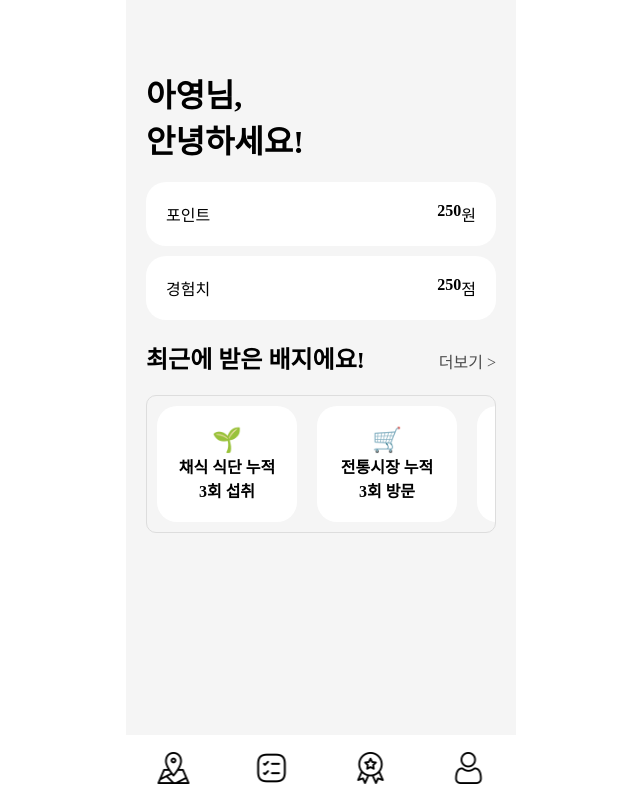
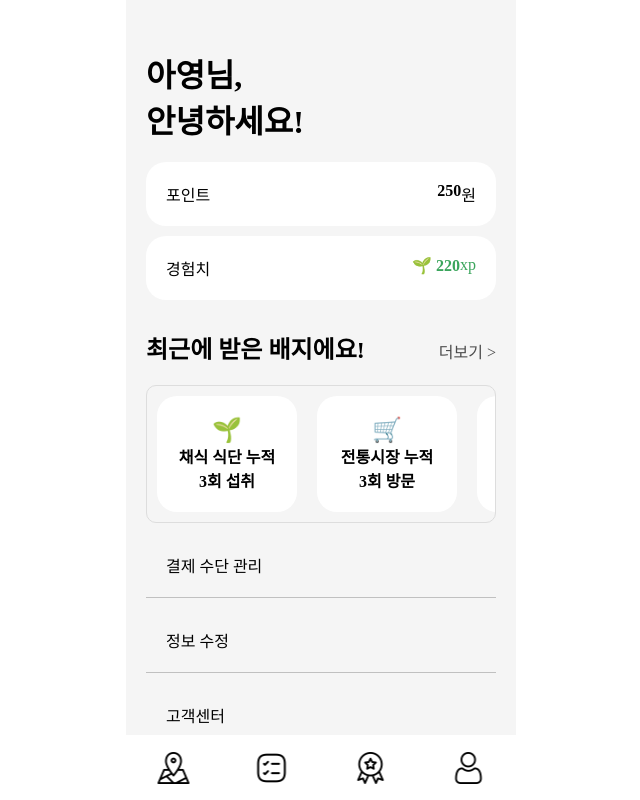
Before and after one commit to team-even/evenFront, a React (Create React App) app: page /mypage in a window 1280 px wide. Shown: the whole page, without its empty margins (319-959 px from the left). Built offline with nearby package versions, Linux system fonts and the light colour scheme.

Commit message:
hotfix: 라우팅 밑 세부 수정

```diff
--- a/src/components/SimpleLocationInfo.js
+++ b/src/components/SimpleLocationInfo.js
@@ -1,5 +1,6 @@
-import React from 'react';
-import styled from 'styled-components';
+import React from "react";
+import { useNavigate, useNavigation } from "react-router-dom";
+import styled from "styled-components";
 
 const Container = styled.div`
   position: absolute;
@@ -36,7 +37,7 @@ const MarketName = styled.h4`
 `;
 
 const Tag = styled.span`
-  background-color: #E9ADC8;
+  background-color: #e9adc8;
   border-radius: 20px;
   padding: 5px 10px;
   margin-left: 5px;
@@ -59,8 +60,9 @@ const MarketImg = styled.img`
 `;
 
 const SimpleLocationInfo = ({ place, onClose }) => {
+  const navigate = useNavigate();
   return (
-        <Container>
+    <Container onClick={() => navigate(`/detail/1s`)}>
       <Section>
         <Description>
           <MarketName>{place.name}</MarketName>
@@ -70,7 +72,10 @@ const SimpleLocationInfo = ({ place, onClose }) => {
           </MiddleDiv>
           <Distance>5m</Distance> {/* This can also be dynamic */}
         </Description>
-            <MarketImg src="https://search.pstatic.net/common/?src=http%3A%2F%2Fblogfiles.naver.net%2FMjAyNDA1MDhfNDAg%2FMDAxNzE1MTU4NzY2Nzk0.HMLfO3hHbG4b8-BkV9VmnCZqHbAm88Cxx3IzL84Xt9Yg.J3ak6ooe1cssxvT4W-TyWH_QMRq3uri8duCUnN5HbQQg.JPEG%2FIMG_6701.JPG&type=sc960_832" alt="횟집"/>
+        <MarketImg
+          src="https://search.pstatic.net/common/?src=http%3A%2F%2Fblogfiles.naver.net%2FMjAyNDA1MDhfNDAg%2FMDAxNzE1MTU4NzY2Nzk0.HMLfO3hHbG4b8-BkV9VmnCZqHbAm88Cxx3IzL84Xt9Yg.J3ak6ooe1cssxvT4W-TyWH_QMRq3uri8duCUnN5HbQQg.JPEG%2FIMG_6701.JPG&type=sc960_832"
+          alt="횟집"
+        />
       </Section>
     </Container>
   );
--- a/src/pages/Cart.jsx
+++ b/src/pages/Cart.jsx
@@ -24,7 +24,7 @@ const Cart = () => {
   return (
     <div style={{ margin: "70px 0" }}>
       <BackBtn onClick={handleBack} />
-      <h1 style={{marginLeft:'20px', marginBottom:'20px'}}>구매 목록</h1>
+      <h2 style={{marginLeft:'20px', marginBottom:'20px'}}>구매 목록</h2>
       {cartItems.length === 0 ? (
         <p>비어 있습니다.</p>
       ) : (
--- a/src/pages/MyPage.jsx
+++ b/src/pages/MyPage.jsx
@@ -33,9 +33,9 @@ function MyPage() {
         <span> 원</span>
       </Box>
       <Box>
-        <span>경험치</span>
-        <Number>250</Number>
-        <span> 점</span>
+        <span> 경험치</span>
+        <Number style={{ color: "#3ba55c" }}>🌱 220</Number>
+        <span style={{ color: "#3ba55c" }}> xp</span>
       </Box>
       <div
         style={{
@@ -54,20 +54,35 @@ function MyPage() {
           ))}
         </BadgeList>
       </RecentBadges>
+      <MenuItem>
+        <p> 결제 수단 관리</p>
+      </MenuItem>
+      <MenuItem>
+        <p> 정보 수정 </p>
+      </MenuItem>
+      <MenuItem>
+        <p> 고객센터 </p>
+      </MenuItem>
       <NavigationBar />
     </Container>
   );
 }
 
+const MenuItem = styled.div`
+  /* background-color: white; */
+  padding: 20px;
+  margin-top: 10px;
+  border-bottom: 1px solid #c0c0c0;
+`;
 const Container = styled.div`
-  margin: 70px 20px;
+  margin: 50px 20px;
 `;
 const Welcome = styled.div`
   margin: 20px 0;
 `;
 
 const Title = styled.h2`
-  margin-top: 10px;
+  margin-top: 20px;
 `;
 const Box = styled.div`
   background-color: white;
--- a/src/pages/Ranking.js
+++ b/src/pages/Ranking.js
@@ -6,7 +6,7 @@ import RankingItem from "../components/RankingItem";
 const Section = styled.div`
   padding-top: 100px; /* 고정된 Title 영역만큼의 여백 */
   margin: 125px 0 85px;
-  padding: 0 8px;
+  padding: 0 20px;
 `;
 
 const FixedHeader = styled.div`
@@ -22,11 +22,12 @@ const FixedHeader = styled.div`
 `;
 
 const Title = styled.h1`
-  margin: 0;
+  margin-left: 10px;
 `;
 
 const SubTitle = styled.h4`
-  margin: 0;
+  margin-left: 10px;
+  font-weight: 500;
 `;
 
 const rankingData = [
@@ -46,7 +47,7 @@ function Ranking() {
   return (
     <>
       <FixedHeader>
-        <Title>랭킹</Title>
+        <Title>랭킹🏆</Title>
         <SubTitle>환경 보호 경험치가 상승 중! <br/>
         다회용기 사용으로 얻은 성장을 확인해 보세요!</SubTitle>
       </FixedHeader>
```
Lines whose indentation alone changed are shown as unchanged.
